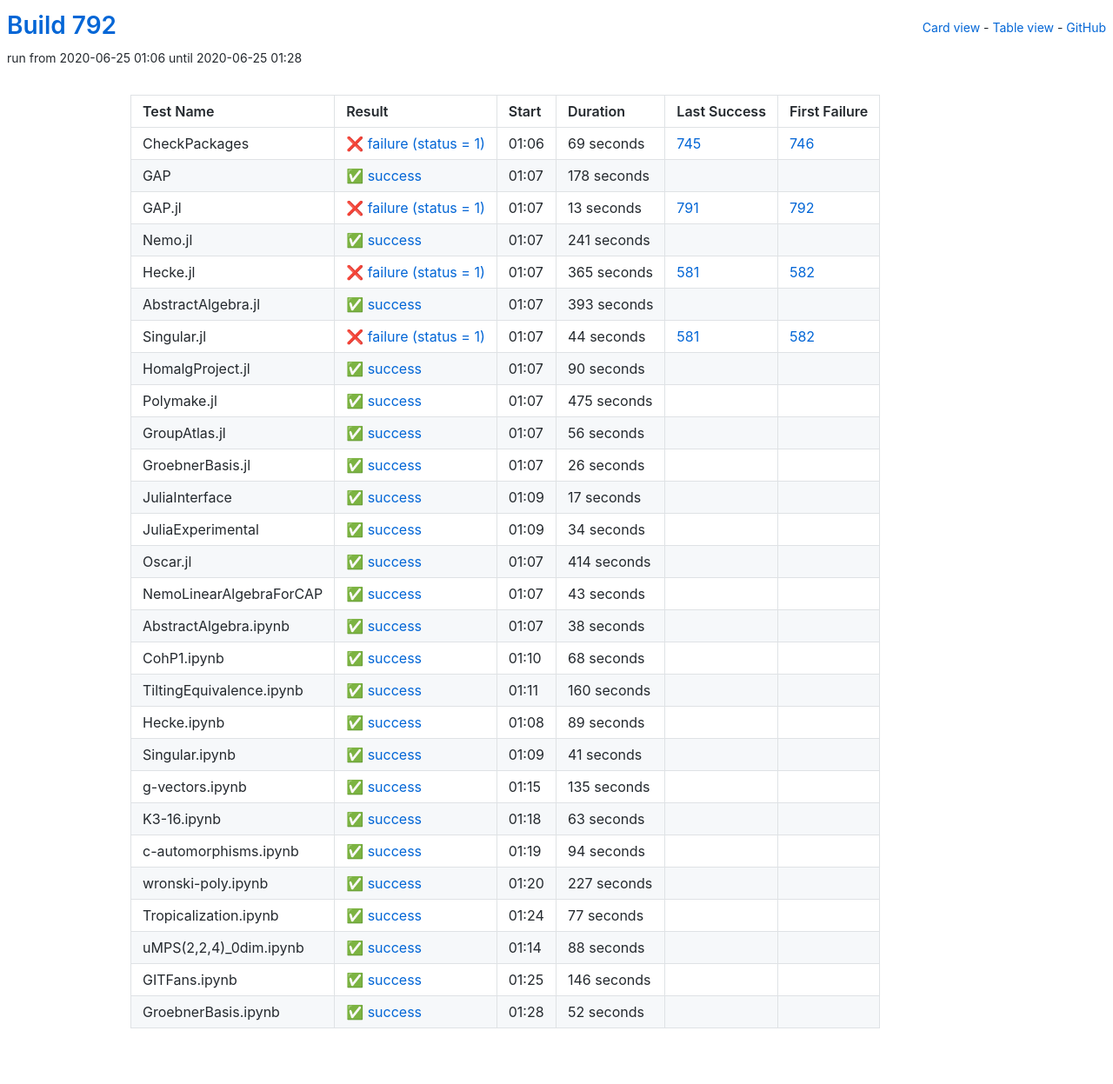
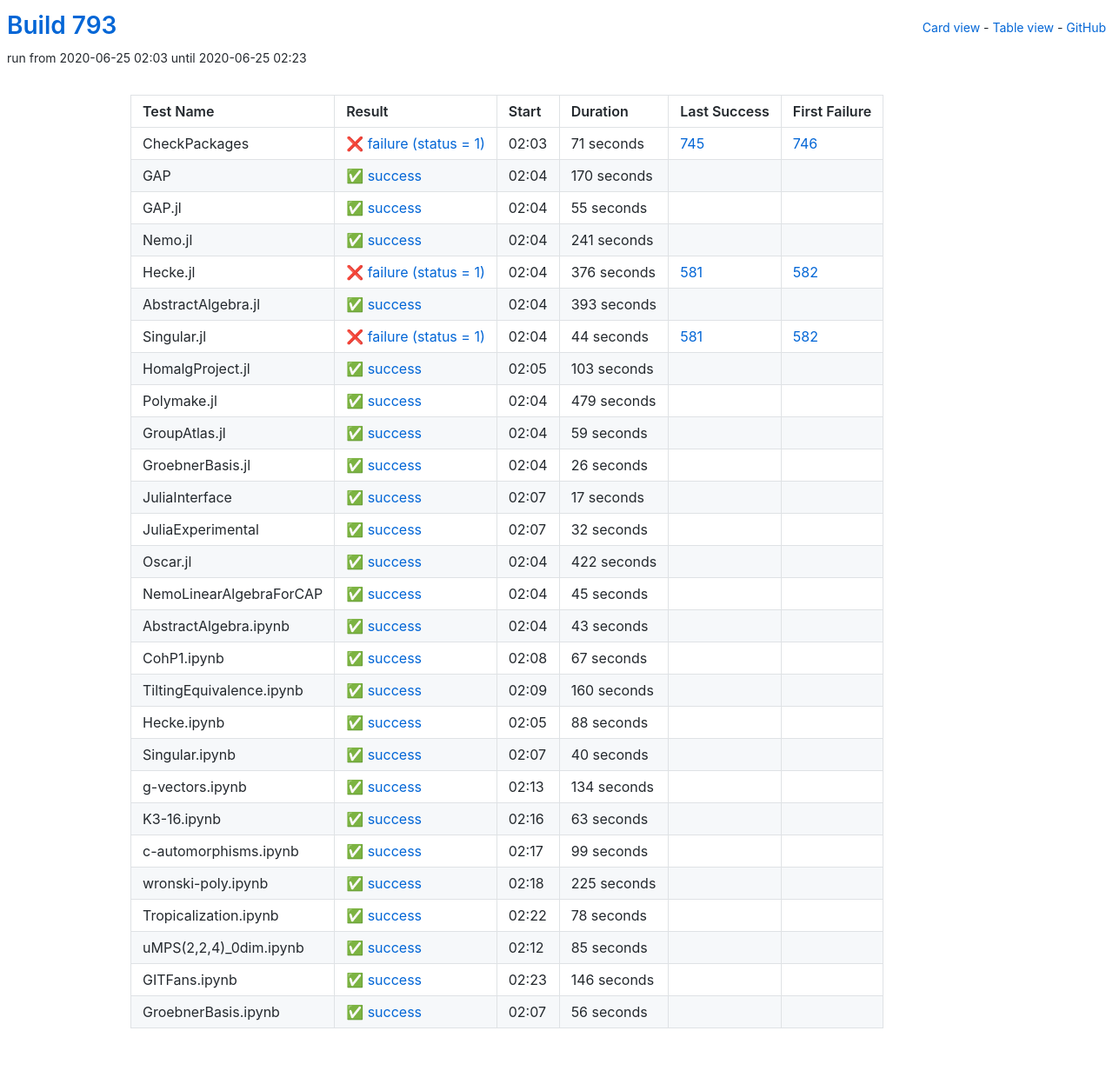
Before and after one commit to oscar-system/oscar-ci-status-1.4, a Jekyll site: the page built from table.html, in a window 1280 px wide. Shown: the whole page at 87% size. Built offline with Jekyll 4.4.1, drawn with Linux system fonts in a browser that asks for light colours.

Commit message:
Build #793

```diff
--- a/_data/ci.yml
+++ b/_data/ci.yml
@@ -1,6 +1,6 @@
 ---
-build: 792
-build_url: https://oscarci.mathematik.uni-kl.de/job/oscar-julia-1.4/792/
+build: 793
+build_url: https://oscarci.mathematik.uni-kl.de/job/oscar-julia-1.4/793/
 job: oscar-julia-1.4
 organization: oscar-system
 repo: oscar-ci-status-1.4
@@ -8,44 +8,44 @@ repourl: https://github.com/oscar-system/oscar-ci-status-1.4
 tests:
 - name: CheckPackages
   id: checkpackages
-  log: https://oscarci.mathematik.uni-kl.de/job/oscar-julia-1.4/792/artifact/logs/build-792/CheckPackages.log
-  start: 2020-06-25 01:06
+  log: https://oscarci.mathematik.uni-kl.de/job/oscar-julia-1.4/793/artifact/logs/build-793/CheckPackages.log
+  start: 2020-06-25 02:03
   success: false
   exitcode: 1
   status: failure
-  duration: 69
+  duration: 71
   last_success: 745
   last_success_url: https://oscarci.mathematik.uni-kl.de/job/oscar-julia-1.4/745/
   first_failure: 746
   first_failure_url: https://oscarci.mathematik.uni-kl.de/job/oscar-julia-1.4/746/
 - name: GAP
   id: gap
-  log: https://oscarci.mathematik.uni-kl.de/job/oscar-julia-1.4/792/artifact/logs/build-792/GAP.log
-  start: 2020-06-25 01:07
+  log: https://oscarci.mathematik.uni-kl.de/job/oscar-julia-1.4/793/artifact/logs/build-793/GAP.log
+  start: 2020-06-25 02:04
   success: true
   exitcode: 0
   status: success
-  duration: 178
+  duration: 170
   last_success: false
   last_success_url:
   first_failure: false
   first_failure_url:
 - name: GAP.jl
   id: gap-jl
-  log: https://oscarci.mathematik.uni-kl.de/job/oscar-julia-1.4/792/artifact/logs/build-792/GAP.jl.log
-  start: 2020-06-25 01:07
-  success: false
-  exitcode: 1
-  status: failure
-  duration: 13
-  last_success: 791
-  last_success_url: https://oscarci.mathematik.uni-kl.de/job/oscar-julia-1.4/791/
-  first_failure: 792
-  first_failure_url: https://oscarci.mathematik.uni-kl.de/job/oscar-julia-1.4/792/
+  log: https://oscarci.mathematik.uni-kl.de/job/oscar-julia-1.4/793/artifact/logs/build-793/GAP.jl.log
+  start: 2020-06-25 02:04
+  success: true
+  exitcode: 0
+  status: success
+  duration: 55
+  last_success: false
+  last_success_url:
+  first_failure: false
+  first_failure_url:
 - name: Nemo.jl
   id: nemo-jl
-  log: https://oscarci.mathematik.uni-kl.de/job/oscar-julia-1.4/792/artifact/logs/build-792/Nemo.jl.log
-  start: 2020-06-25 01:07
+  log: https://oscarci.mathematik.uni-kl.de/job/oscar-julia-1.4/793/artifact/logs/build-793/Nemo.jl.log
+  start: 2020-06-25 02:04
   success: true
   exitcode: 0
   status: success
@@ -56,20 +56,20 @@ tests:
   first_failure_url:
 - name: Hecke.jl
   id: hecke-jl
-  log: https://oscarci.mathematik.uni-kl.de/job/oscar-julia-1.4/792/artifact/logs/build-792/Hecke.jl.log
-  start: 2020-06-25 01:07
+  log: https://oscarci.mathematik.uni-kl.de/job/oscar-julia-1.4/793/artifact/logs/build-793/Hecke.jl.log
+  start: 2020-06-25 02:04
   success: false
   exitcode: 1
   status: failure
-  duration: 365
+  duration: 376
   last_success: 581
   last_success_url: https://oscarci.mathematik.uni-kl.de/job/oscar-julia-1.4/581/
   first_failure: 582
   first_failure_url: https://oscarci.mathematik.uni-kl.de/job/oscar-julia-1.4/582/
 - name: AbstractAlgebra.jl
   id: abstractalgebra-jl
-  log: https://oscarci.mathematik.uni-kl.de/job/oscar-julia-1.4/792/artifact/logs/build-792/AbstractAlgebra.jl.log
-  start: 2020-06-25 01:07
+  log: https://oscarci.mathematik.uni-kl.de/job/oscar-julia-1.4/793/artifact/logs/build-793/AbstractAlgebra.jl.log
+  start: 2020-06-25 02:04
   success: true
   exitcode: 0
   status: success
@@ -80,8 +80,8 @@ tests:
   first_failure_url:
 - name: Singular.jl
   id: singular-jl
-  log: https://oscarci.mathematik.uni-kl.de/job/oscar-julia-1.4/792/artifact/logs/build-792/Singular.jl.log
-  start: 2020-06-25 01:07
+  log: https://oscarci.mathematik.uni-kl.de/job/oscar-julia-1.4/793/artifact/logs/build-793/Singular.jl.log
+  start: 2020-06-25 02:04
   success: false
   exitcode: 1
   status: failure
@@ -92,44 +92,44 @@ tests:
   first_failure_url: https://oscarci.mathematik.uni-kl.de/job/oscar-julia-1.4/582/
 - name: HomalgProject.jl
   id: homalgproject-jl
-  log: https://oscarci.mathematik.uni-kl.de/job/oscar-julia-1.4/792/artifact/logs/build-792/HomalgProject.jl.log
-  start: 2020-06-25 01:07
+  log: https://oscarci.mathematik.uni-kl.de/job/oscar-julia-1.4/793/artifact/logs/build-793/HomalgProject.jl.log
+  start: 2020-06-25 02:05
   success: true
   exitcode: 0
   status: success
-  duration: 90
+  duration: 103
   last_success: false
   last_success_url:
   first_failure: false
   first_failure_url:
 - name: Polymake.jl
   id: polymake-jl
-  log: https://oscarci.mathematik.uni-kl.de/job/oscar-julia-1.4/792/artifact/logs/build-792/Polymake.jl.log
-  start: 2020-06-25 01:07
+  log: https://oscarci.mathematik.uni-kl.de/job/oscar-julia-1.4/793/artifact/logs/build-793/Polymake.jl.log
+  start: 2020-06-25 02:04
   success: true
   exitcode: 0
   status: success
-  duration: 475
+  duration: 479
   last_success: false
   last_success_url:
   first_failure: false
   first_failure_url:
 - name: GroupAtlas.jl
   id: groupatlas-jl
-  log: https://oscarci.mathematik.uni-kl.de/job/oscar-julia-1.4/792/artifact/logs/build-792/GroupAtlas.jl.log
-  start: 2020-06-25 01:07
+  log: https://oscarci.mathematik.uni-kl.de/job/oscar-julia-1.4/793/artifact/logs/build-793/GroupAtlas.jl.log
+  start: 2020-06-25 02:04
   success: true
   exitcode: 0
   status: success
-  duration: 56
+  duration: 59
   last_success: false
   last_success_url:
   first_failure: false
   first_failure_url:
 - name: GroebnerBasis.jl
   id: groebnerbasis-jl
-  log: https://oscarci.mathematik.uni-kl.de/job/oscar-julia-1.4/792/artifact/logs/build-792/GroebnerBasis.jl.log
-  start: 2020-06-25 01:07
+  log: https://oscarci.mathematik.uni-kl.de/job/oscar-julia-1.4/793/artifact/logs/build-793/GroebnerBasis.jl.log
+  start: 2020-06-25 02:04
   success: true
   exitcode: 0
   status: success
@@ -140,8 +140,8 @@ tests:
   first_failure_url:
 - name: JuliaInterface
   id: juliainterface
-  log: https://oscarci.mathematik.uni-kl.de/job/oscar-julia-1.4/792/artifact/logs/build-792/JuliaInterface.log
-  start: 2020-06-25 01:09
+  log: https://oscarci.mathematik.uni-kl.de/job/oscar-julia-1.4/793/artifact/logs/build-793/JuliaInterface.log
+  start: 2020-06-25 02:07
   success: true
   exitcode: 0
   status: success
@@ -152,32 +152,44 @@ tests:
   first_failure_url:
 - name: JuliaExperimental
   id: juliaexperimental
-  log: https://oscarci.mathematik.uni-kl.de/job/oscar-julia-1.4/792/artifact/logs/build-792/JuliaExperimental.log
-  start: 2020-06-25 01:09
+  log: https://oscarci.mathematik.uni-kl.de/job/oscar-julia-1.4/793/artifact/logs/build-793/JuliaExperimental.log
+  start: 2020-06-25 02:07
   success: true
   exitcode: 0
   status: success
-  duration: 34
+  duration: 32
   last_success: false
   last_success_url:
   first_failure: false
   first_failure_url:
 - name: Oscar.jl
   id: oscar-jl
-  log: https://oscarci.mathematik.uni-kl.de/job/oscar-julia-1.4/792/artifact/logs/build-792/Oscar.jl.log
-  start: 2020-06-25 01:07
+  log: https://oscarci.mathematik.uni-kl.de/job/oscar-julia-1.4/793/artifact/logs/build-793/Oscar.jl.log
+  start: 2020-06-25 02:04
   success: true
   exitcode: 0
   status: success
-  duration: 414
+  duration: 422
   last_success: false
   last_success_url:
   first_failure: false
   first_failure_url:
 - name: NemoLinearAlgebraForCAP
   id: nemolinearalgebraforcap
-  log: https://oscarci.mathematik.uni-kl.de/job/oscar-julia-1.4/792/artifact/logs/build-792/NemoLinearAlgebraForCAP.log
-  start: 2020-06-25 01:07
+  log: https://oscarci.mathematik.uni-kl.de/job/oscar-julia-1.4/793/artifact/logs/build-793/NemoLinearAlgebraForCAP.log
+  start: 2020-06-25 02:04
+  success: true
+  exitcode: 0
+  status: success
+  duration: 45
+  last_success: false
+  last_success_url:
+  first_failure: false
+  first_failure_url:
+- name: AbstractAlgebra.ipynb
+  id: abstractalgebra-ipynb
+  log: https://oscarci.mathematik.uni-kl.de/job/oscar-julia-1.4/793/artifact/logs/build-793/AbstractAlgebra.ipynb.log
+  start: 2020-06-25 02:04
   success: true
   exitcode: 0
   status: success
@@ -186,34 +198,22 @@ tests:
   last_success_url:
   first_failure: false
   first_failure_url:
-- name: AbstractAlgebra.ipynb
-  id: abstractalgebra-ipynb
-  log: https://oscarci.mathematik.uni-kl.de/job/oscar-julia-1.4/792/artifact/logs/build-792/AbstractAlgebra.ipynb.log
-  start: 2020-06-25 01:07
+- name: CohP1.ipynb
+  id: cohp1-ipynb
+  log: https://oscarci.mathematik.uni-kl.de/job/oscar-julia-1.4/793/artifact/logs/build-793/CohP1.ipynb.log
+  start: 2020-06-25 02:08
   success: true
   exitcode: 0
   status: success
-  duration: 38
-  last_success: false
-  last_success_url:
-  first_failure: false
-  first_failure_url:
-- name: CohP1.ipynb
-  id: cohp1-ipynb
-  log: https://oscarci.mathematik.uni-kl.de/job/oscar-julia-1.4/792/artifact/logs/build-792/CohP1.ipynb.log
-  start: 2020-06-25 01:10
-  success: true
-  exitcode: 0
-  status: success
-  duration: 68
+  duration: 67
   last_success: false
   last_success_url:
   first_failure: false
   first_failure_url:
 - name: TiltingEquivalence.ipynb
   id: tiltingequivalence-ipynb
-  log: https://oscarci.mathematik.uni-kl.de/job/oscar-julia-1.4/792/artifact/logs/build-792/TiltingEquivalence.ipynb.log
-  start: 2020-06-25 01:11
+  log: https://oscarci.mathematik.uni-kl.de/job/oscar-julia-1.4/793/artifact/logs/build-793/TiltingEquivalence.ipynb.log
+  start: 2020-06-25 02:09
   success: true
   exitcode: 0
   status: success
@@ -224,44 +224,44 @@ tests:
   first_failure_url:
 - name: Hecke.ipynb
   id: hecke-ipynb
-  log: https://oscarci.mathematik.uni-kl.de/job/oscar-julia-1.4/792/artifact/logs/build-792/Hecke.ipynb.log
-  start: 2020-06-25 01:08
+  log: https://oscarci.mathematik.uni-kl.de/job/oscar-julia-1.4/793/artifact/logs/build-793/Hecke.ipynb.log
+  start: 2020-06-25 02:05
   success: true
   exitcode: 0
   status: success
-  duration: 89
+  duration: 88
   last_success: false
   last_success_url:
   first_failure: false
   first_failure_url:
 - name: Singular.ipynb
   id: singular-ipynb
-  log: https://oscarci.mathematik.uni-kl.de/job/oscar-julia-1.4/792/artifact/logs/build-792/Singular.ipynb.log
-  start: 2020-06-25 01:09
+  log: https://oscarci.mathematik.uni-kl.de/job/oscar-julia-1.4/793/artifact/logs/build-793/Singular.ipynb.log
+  start: 2020-06-25 02:07
   success: true
   exitcode: 0
   status: success
-  duration: 41
+  duration: 40
   last_success: false
   last_success_url:
   first_failure: false
   first_failure_url:
 - name: g-vectors.ipynb
   id: g-vectors-ipynb
-  log: https://oscarci.mathematik.uni-kl.de/job/oscar-julia-1.4/792/artifact/logs/build-792/g-vectors.ipynb.log
-  start: 2020-06-25 01:15
+  log: https://oscarci.mathematik.uni-kl.de/job/oscar-julia-1.4/793/artifact/logs/build-793/g-vectors.ipynb.log
+  start: 2020-06-25 02:13
   success: true
   exitcode: 0
   status: success
-  duration: 135
+  duration: 134
   last_success: false
   last_success_url:
   first_failure: false
   first_failure_url:
 - name: K3-16.ipynb
   id: k3-16-ipynb
-  log: https://oscarci.mathematik.uni-kl.de/job/oscar-julia-1.4/792/artifact/logs/build-792/K3-16.ipynb.log
-  start: 2020-06-25 01:18
+  log: https://oscarci.mathematik.uni-kl.de/job/oscar-julia-1.4/793/artifact/logs/build-793/K3-16.ipynb.log
+  start: 2020-06-25 02:16
   success: true
   exitcode: 0
   status: success
@@ -272,56 +272,56 @@ tests:
   first_failure_url:
 - name: c-automorphisms.ipynb
   id: c-automorphisms-ipynb
-  log: https://oscarci.mathematik.uni-kl.de/job/oscar-julia-1.4/792/artifact/logs/build-792/c-automorphisms.ipynb.log
-  start: 2020-06-25 01:19
+  log: https://oscarci.mathematik.uni-kl.de/job/oscar-julia-1.4/793/artifact/logs/build-793/c-automorphisms.ipynb.log
+  start: 2020-06-25 02:17
   success: true
   exitcode: 0
   status: success
-  duration: 94
+  duration: 99
   last_success: false
   last_success_url:
   first_failure: false
   first_failure_url:
 - name: wronski-poly.ipynb
   id: wronski-poly-ipynb
-  log: https://oscarci.mathematik.uni-kl.de/job/oscar-julia-1.4/792/artifact/logs/build-792/wronski-poly.ipynb.log
-  start: 2020-06-25 01:20
+  log: https://oscarci.mathematik.uni-kl.de/job/oscar-julia-1.4/793/artifact/logs/build-793/wronski-poly.ipynb.log
+  start: 2020-06-25 02:18
   success: true
   exitcode: 0
   status: success
-  duration: 227
+  duration: 225
   last_success: false
   last_success_url:
   first_failure: false
   first_failure_url:
 - name: Tropicalization.ipynb
   id: tropicalization-ipynb
-  log: https://oscarci.mathematik.uni-kl.de/job/oscar-julia-1.4/792/artifact/logs/build-792/Tropicalization.ipynb.log
-  start: 2020-06-25 01:24
+  log: https://oscarci.mathematik.uni-kl.de/job/oscar-julia-1.4/793/artifact/logs/build-793/Tropicalization.ipynb.log
+  start: 2020-06-25 02:22
   success: true
   exitcode: 0
   status: success
-  duration: 77
+  duration: 78
   last_success: false
   last_success_url:
   first_failure: false
   first_failure_url:
 - name: uMPS(2,2,4)_0dim.ipynb
   id: umps-2-2-4-0dim-ipynb
-  log: https://oscarci.mathematik.uni-kl.de/job/oscar-julia-1.4/792/artifact/logs/build-792/uMPS-2-2-4-_0dim.ipynb.log
-  start: 2020-06-25 01:14
+  log: https://oscarci.mathematik.uni-kl.de/job/oscar-julia-1.4/793/artifact/logs/build-793/uMPS-2-2-4-_0dim.ipynb.log
+  start: 2020-06-25 02:12
   success: true
   exitcode: 0
   status: success
-  duration: 88
+  duration: 85
   last_success: false
   last_success_url:
   first_failure: false
   first_failure_url:
 - name: GITFans.ipynb
   id: gitfans-ipynb
-  log: https://oscarci.mathematik.uni-kl.de/job/oscar-julia-1.4/792/artifact/logs/build-792/GITFans.ipynb.log
-  start: 2020-06-25 01:25
+  log: https://oscarci.mathematik.uni-kl.de/job/oscar-julia-1.4/793/artifact/logs/build-793/GITFans.ipynb.log
+  start: 2020-06-25 02:23
   success: true
   exitcode: 0
   status: success
@@ -332,12 +332,12 @@ tests:
   first_failure_url:
 - name: GroebnerBasis.ipynb
   id: groebnerbasis-ipynb
-  log: https://oscarci.mathematik.uni-kl.de/job/oscar-julia-1.4/792/artifact/logs/build-792/GroebnerBasis.ipynb.log
-  start: 2020-06-25 01:28
+  log: https://oscarci.mathematik.uni-kl.de/job/oscar-julia-1.4/793/artifact/logs/build-793/GroebnerBasis.ipynb.log
+  start: 2020-06-25 02:07
   success: true
   exitcode: 0
   status: success
-  duration: 52
+  duration: 56
   last_success: false
   last_success_url:
   first_failure: false
```
Also changed, not shown: README.md.
